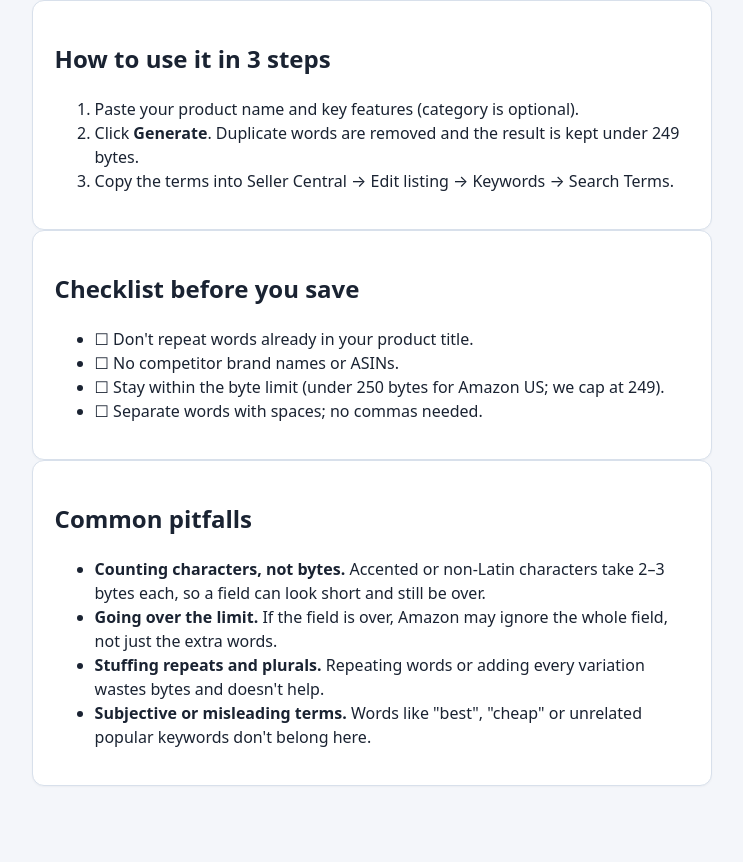
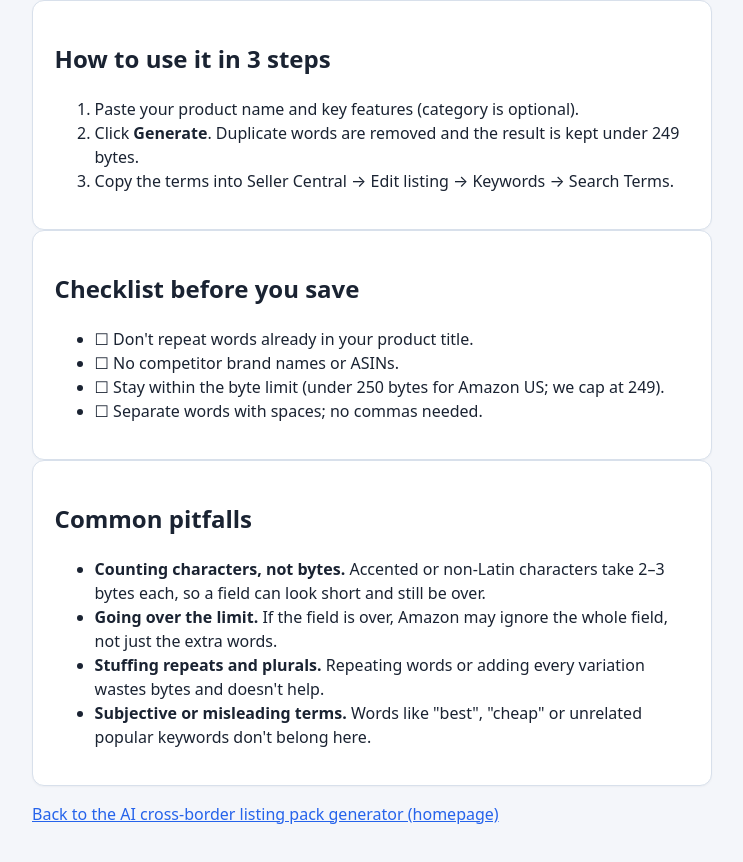
Before and after one commit to FF-Aiagent/ai-web-workflow, a Next.js app: page /tools/amazon-backend-search-terms-generator in a window 1280 px wide. Shown: the part 539-1401 px from the top of the page, without its empty margins (268-1011 px from the left). Before the commit the page ends 1373 px from the top, so only its background shows below. Built offline with nearby package versions, Linux system fonts and the light colour scheme.

Commit message:
feat(seo): descriptive back link to homepage

```diff
--- a/src/app/(en)/tools/amazon-backend-search-terms-generator/page.tsx
+++ b/src/app/(en)/tools/amazon-backend-search-terms-generator/page.tsx
@@ -1,4 +1,5 @@
 import type { Metadata } from "next";
+import Link from "next/link";
 import { BackendTermsTool } from "./BackendTermsTool";
 
 const URL =
@@ -45,6 +46,10 @@
           <li><strong>Subjective or misleading terms.</strong> Words like &quot;best&quot;, &quot;cheap&quot; or unrelated popular keywords don&apos;t belong here.</li>
         </ul>
       </section>
+
+      <p>
+        <Link href="/">Back to the AI cross-border listing pack generator (homepage)</Link>
+      </p>
     </>
   );
 }
```
